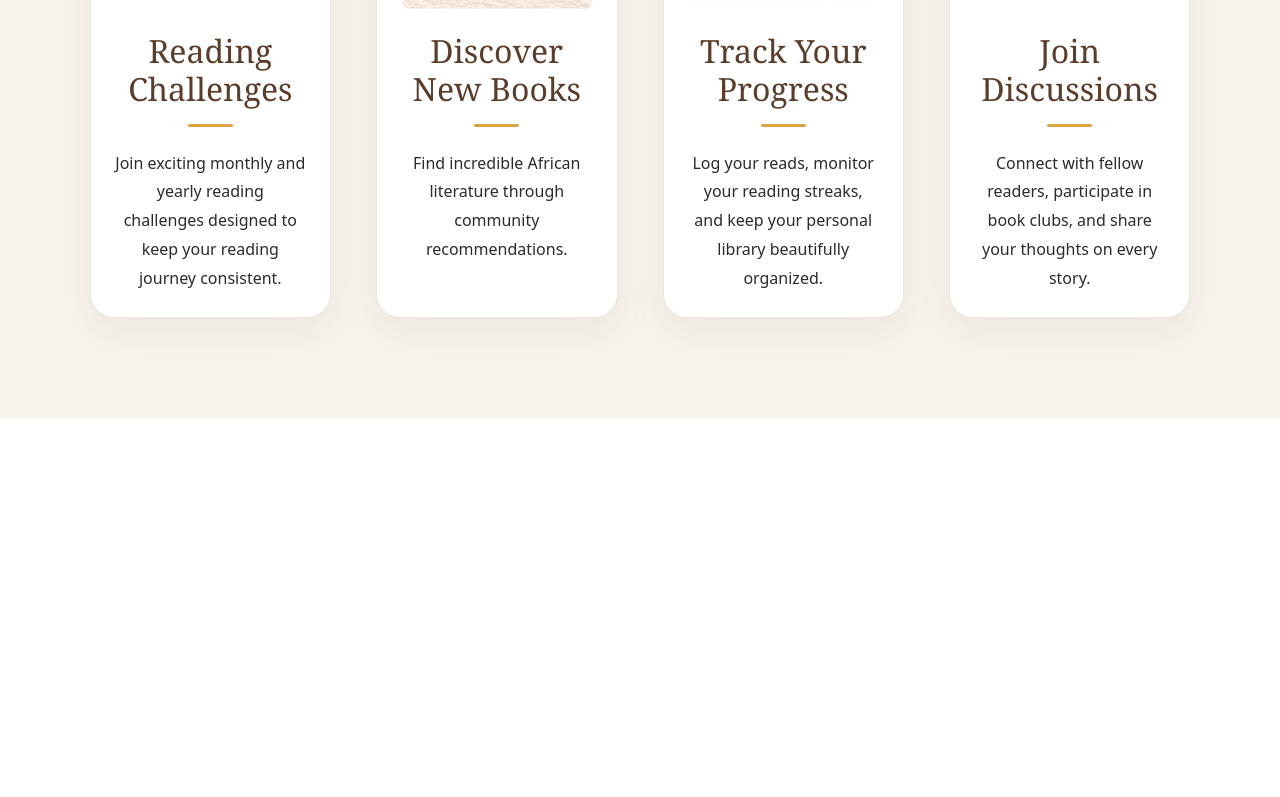
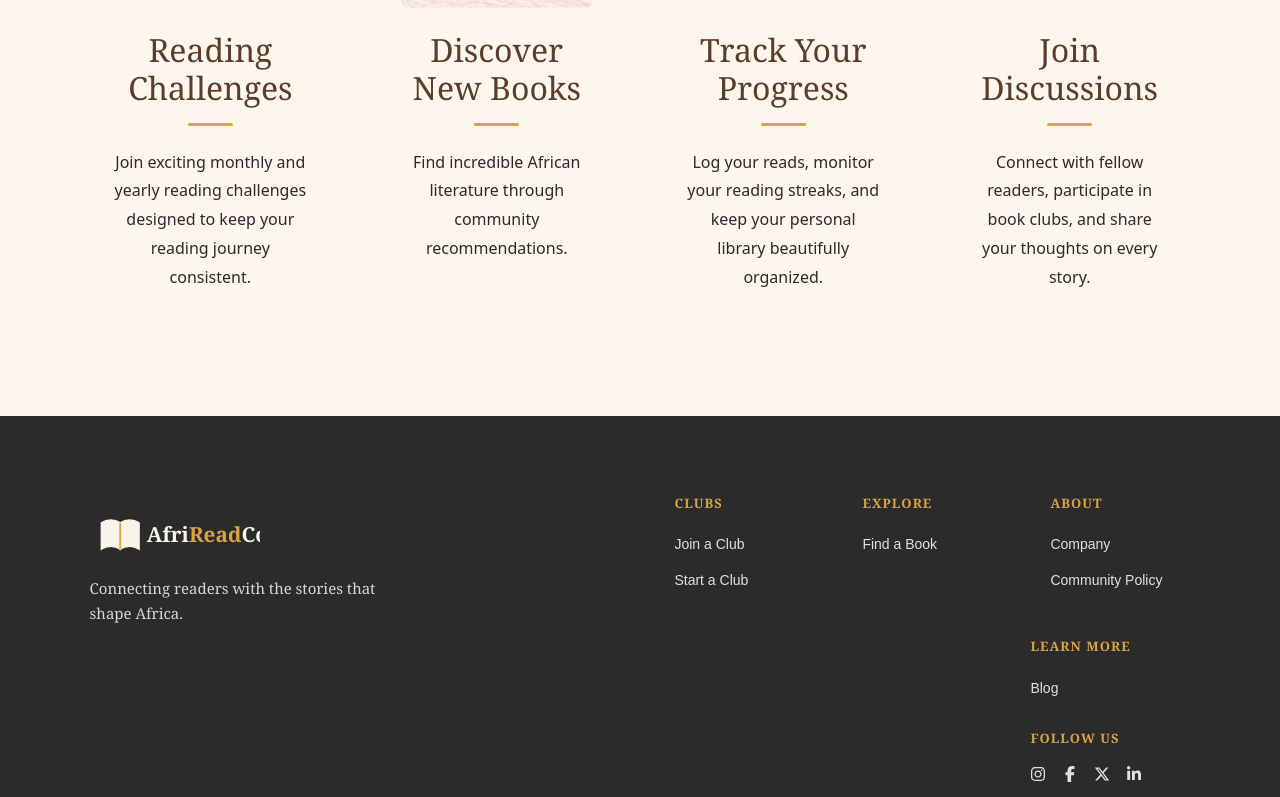
Before and after one commit to davidoladipo01/BOOK_CLUB, a React (Vite) app: page / in a window 1280 px wide. Shown: the part 2000-2797 px from the top of the page. Before the commit the page ends 2418 px from the top, so only its background shows below. Built offline with nearby package versions, Linux system fonts and the light colour scheme.

Commit message:
feat: add Footer component and integrate it into Home page; update Navbar component with Logo dimensions; add react-icons dependency

```diff
--- a/package.json
+++ b/package.json
@@ -14,6 +14,7 @@
     "lucide-react": "^1.22.0",
     "react": "^19.2.7",
     "react-dom": "^19.2.7",
+    "react-icons": "^5.7.0",
     "react-router-dom": "^7.18.0",
     "yup": "^1.7.1"
   },
--- /dev/null
+++ b/src/components/Footer.jsx
@@ -0,0 +1,86 @@
+import React from 'react'
+import { FaInstagram, FaFacebookF, FaXTwitter, FaLinkedinIn } from "react-icons/fa6";
+import Logo from './Logo';
+
+
+const Footer = () => {
+  return (
+    <footer className="footer">
+      <div className="footer-container">
+        <div className="footer-top">
+          <div className="footer-brand">
+            <Logo width={170} height={80} />
+            {/* <div className="footer-logo" /> */}
+            <p className="footer-tagline">
+              Connecting readers with the stories that shape Africa.
+            </p>
+          </div>
+
+          <div className="footer-columns">
+            <nav className="footer-column" aria-label="Clubs">
+              <h4 className="footer-column-title">Clubs</h4>
+              <ul className="footer-links">
+                <li><a href="/join-a-club">Join a Club</a></li>
+                <li><a href="/start-a-club">Start a Club</a></li>
+              </ul>
+            </nav>
+
+            <nav className="footer-column" aria-label="Explore">
+              <h4 className="footer-column-title">Explore</h4>
+              <ul className="footer-links">
+                <li><a href="/find-a-book">Find a Book</a></li>
+              </ul>
+            </nav>
+
+            <nav className="footer-column" aria-label="About">
+              <h4 className="footer-column-title">About</h4>
+              <ul className="footer-links">
+                <li><a href="/company">Company</a></li>
+                <li><a href="/community-policy">Community Policy</a></li>
+              </ul>
+            </nav>
+
+            <div className="footer-column footer-column-learn">
+              <nav aria-label="Learn More">
+                <h4 className="footer-column-title">Learn More</h4>
+                <ul className="footer-links">
+                  <li><a href="/blog">Blog</a></li>
+                </ul>
+              </nav>
+
+              <div className="footer-social">
+                <h4 className="footer-column-title">Follow Us</h4>
+                <div className="footer-social-icons">
+                  <a href="https://instagram.com" aria-label="Instagram" target="_blank" rel="noopener noreferrer">
+                    <FaInstagram />
+                  </a>
+                  <a href="https://facebook.com" aria-label="Facebook" target="_blank" rel="noopener noreferrer">
+                    <FaFacebookF />
+                  </a>
+                  <a href="https://twitter.com" aria-label="X (Twitter)" target="_blank" rel="noopener noreferrer">
+                    <FaXTwitter />
+                  </a>
+                  <a href="https://linkedin.com" aria-label="LinkedIn" target="_blank" rel="noopener noreferrer">
+                    <FaLinkedinIn />
+                  </a>
+                </div>
+              </div>
+            </div>
+          </div>
+        </div>
+
+        <div className="footer-divider" />
+
+        <div className="footer-bottom">
+          <p className="footer-copyright">© 2026 AfriReadCo. All rights reserved.</p>
+          <nav className="footer-legal" aria-label="Legal">
+            <a href="/privacy-policy">Privacy Policy</a>
+            <a href="/terms-of-service">Terms of Service</a>
+          </nav>
+        </div>
+      </div>
+    </footer>
+  )
+}
+
+export default Footer
--- a/src/components/Navbar.jsx
+++ b/src/components/Navbar.jsx
@@ -4,7 +4,7 @@ import Logo from './Logo';
 const Navbar = () => {
   return (
     <nav className="navbar">
-      <Logo className="navbar-logo" />
+      <Logo className="navbar-logo" width={170} height={80}/>
 
       {/* other navbar items */}
     </nav>
--- a/src/index.css
+++ b/src/index.css
@@ -395,11 +395,7 @@
   flex-direction: column;
   justify-content: flex-start;
   min-height: 100%;
-  background: #fff;
-  border-radius: 24px;
   padding: 24px;
-  border: 1px solid rgba(90, 62, 43, 0.12);
-  box-shadow: 0 14px 40px rgba(90, 62, 43, 0.08);
 }
 
 .feature-card img {
@@ -624,7 +620,7 @@ input:focus {
 }
 
 .features-section {
-  background: #f8f4ec;
+  background: #FCF6EC;
   padding: 100px 7%;
 }
 
@@ -1016,3 +1012,216 @@ input:focus {
     display: none;
   }
 }
+
+/* ========= Footer ========= */
+.footer {
+  background-color: #2B2B2B;
+  color: #F8F4EC;
+  padding: 80px 7% 40px;
+}
+
+.footer-container {
+  max-width: 1200px;
+  margin: 0 auto;
+}
+
+/* ---------- Top Section ---------- */
+
+.footer-top {
+  display: flex;
+  flex-wrap: wrap;
+  justify-content: space-between;
+  gap: 64px;
+  margin-bottom: 64px;
+}
+
+.footer-brand {
+  display: flex;
+  flex-direction: column;
+  max-width: 320px;
+}
+
+.footer-logo {
+  width: 140px;
+  height: 36px;
+  background-color: #C65D3B;
+  margin-bottom: 20px;
+}
+
+.footer-tagline {
+  font-family: Georgia, "Times New Roman", serif;
+  font-size: 15px;
+  line-height: 1.7;
+  color: #F8F4EC;
+  opacity: 0.85;
+  margin: 0;
+}
+
+.footer-columns {
+  display: flex;
+  flex-wrap: wrap;
+  gap: 48px;
+  flex: 1;
+  justify-content: flex-end;
+}
+
+.footer-column {
+  display: flex;
+  flex-direction: column;
+  min-width: 140px;
+}
+
+.footer-column-learn {
+  display: flex;
+  flex-direction: column;
+  gap: 32px;
+  min-width: 160px;
+}
+
+.footer-column-title {
+  font-family: Georgia, "Times New Roman", serif;
+  font-size: 13px;
+  font-weight: 600;
+  letter-spacing: 0.08em;
+  text-transform: uppercase;
+  color: #D9A441;
+  margin: 0 0 20px;
+}
+
+.footer-links {
+  list-style: none;
+  margin: 0;
+  padding: 0;
+  display: flex;
+  flex-direction: column;
+  gap: 12px;
+}
+
+.footer-links a {
+  color: #F8F4EC;
+  text-decoration: none;
+  font-size: 14px;
+  font-family: Arial, Helvetica, sans-serif;
+  opacity: 0.9;
+  transition: color 0.15s ease;
+}
+
+.footer-links a:hover {
+  color: #D9A441;
+}
+
+/* ---------- Social Icons ---------- */
+
+.footer-social-icons {
+  display: flex;
+  gap: 16px;
+}
+
+.footer-social-icons a {
+  color: #F8F4EC;
+  font-size: 16px;
+  display: flex;
+  align-items: center;
+  justify-content: center;
+  opacity: 0.9;
+  transition: color 0.15s ease;
+}
+
+.footer-social-icons a:hover {
+  color: #D9A441;
+}
+
+/* ---------- Divider ---------- */
+
+.footer-divider {
+  width: 100%;
+  height: 1px;
+  background-color: #5A3E2B;
+  margin-bottom: 32px;
+}
+
+/* ---------- Bottom Section ---------- */
+
+.footer-bottom {
+  display: flex;
+  flex-wrap: wrap;
+  justify-content: space-between;
+  align-items: center;
+  gap: 16px;
+}
+
+.footer-copyright {
+  font-size: 13px;
+  font-family: Arial, Helvetica, sans-serif;
+  color: #F8F4EC;
+  opacity: 0.7;
+  margin: 0;
+}
+
+.footer-legal {
+  display: flex;
+  gap: 24px;
+}
+
+.footer-legal a {
+  color: #F8F4EC;
+  text-decoration: none;
+  font-size: 13px;
+  font-family: Arial, Helvetica, sans-serif;
+  opacity: 0.7;
+  transition: color 0.15s ease;
+}
+
+.footer-legal a:hover {
+  color: #D9A441;
+}
+
+/* ---------- Responsive: Tablet ---------- */
+
+@media (max-width: 1024px) {
+  .footer-top {
+    gap: 48px;
+  }
+
+  .footer-columns {
+    gap: 36px;
+    justify-content: flex-start;
+  }
+}
+
+/* ---------- Responsive: Mobile ---------- */
+
+@media (max-width: 640px) {
+  .footer {
+    padding: 56px 7% 32px;
+  }
+
+  .footer-top {
+    flex-direction: column;
+    gap: 40px;
+    margin-bottom: 40px;
+  }
+
+  .footer-brand {
+    max-width: 100%;
+  }
+
+  .footer-columns {
+    flex-direction: column;
+    gap: 32px;
+  }
+
+  .footer-column-learn {
+    gap: 28px;
+  }
+
+  .footer-bottom {
+    flex-direction: column;
+    align-items: flex-start;
+    gap: 12px;
+  }
+
+  .footer-legal {
+    gap: 20px;
+  }
+}
--- a/src/pages/Home.jsx
+++ b/src/pages/Home.jsx
@@ -7,6 +7,7 @@ import Pg1 from '../components/Pg1'
 import Infinitslider from './Infinitslider'
 import Pg_1 from '../components/Pg_1'
 import Navbar from '../components/Navbar'
+import Footer from '../components/Footer'
 
 function Home() {
   return (
@@ -18,6 +19,7 @@ function Home() {
 
       <Infinitslider />
       <Features />
+      <Footer />
     </>
   )
 }
--- a/src/pages/Login.jsx
+++ b/src/pages/Login.jsx
@@ -2,6 +2,7 @@ import React from 'react'
 import { Link } from 'react-router-dom'
 import { useFormik } from "formik"
 import * as yup from "yup"
+import Logo from '../components/Logo'
 
 
 const Login = () => {
@@ -42,14 +43,13 @@ const Login = () => {
       </svg>
 
       {/* Brand */}
-      <div className="ar-auth-brand">
-        <div className="ar-auth-brand-mark">
-          <svg viewBox="0 0 16 16" fill="none">
-            <rect x="1" y="2" width="9" height="12" rx="1" fill="white" opacity="0.9"/>
-            <rect x="4" y="2" width="9" height="12" rx="1" fill="white" opacity="0.55"/>
-          </svg>
+      <div className="/ar-auth-brand">
+        <div className="/ar-auth-brand-mark">
+<Logo bookColor="#5A3E2B"
+          textColor="#2B2B2B"
+          accentColor="#C65D3B" />
         </div>
-        <span className="ar-auth-brand-name">Afri<span>Read</span>Co</span>
+        {/* <span className="ar-auth-brand-name">Afri<span>Read</span>Co</span> */}
       </div>
 
       <h2 className="ar-auth-title">Welcome Back</h2>
--- a/src/pages/Register.jsx
+++ b/src/pages/Register.jsx
@@ -42,7 +42,9 @@ const Register = () => {
   return (
     <div className="register-page">
       <div className="register-card">
-        <div><Logo /></div>
+        <div><Logo bookColor="#5A3E2B"
+          textColor="#2B2B2B"
+          accentColor="#C65D3B" /></div>
 
 
         <h1>Join AfriReadco</h1>
@@ -105,7 +107,7 @@ const Register = () => {
           </small>
 
           <button type="submit" className="create-btn">
-            <Link style={{textDecoration: "none", color: "inherit"}} to={"/Dashboard"}>Create Account</Link>
+            <Link style={{ textDecoration: "none", color: "inherit" }} to={"/Dashboard"}>Create Account</Link>
           </button>
         </form>
 
```
Also changed, not shown: 1 other file (tests, documents, lock files or other folders).
